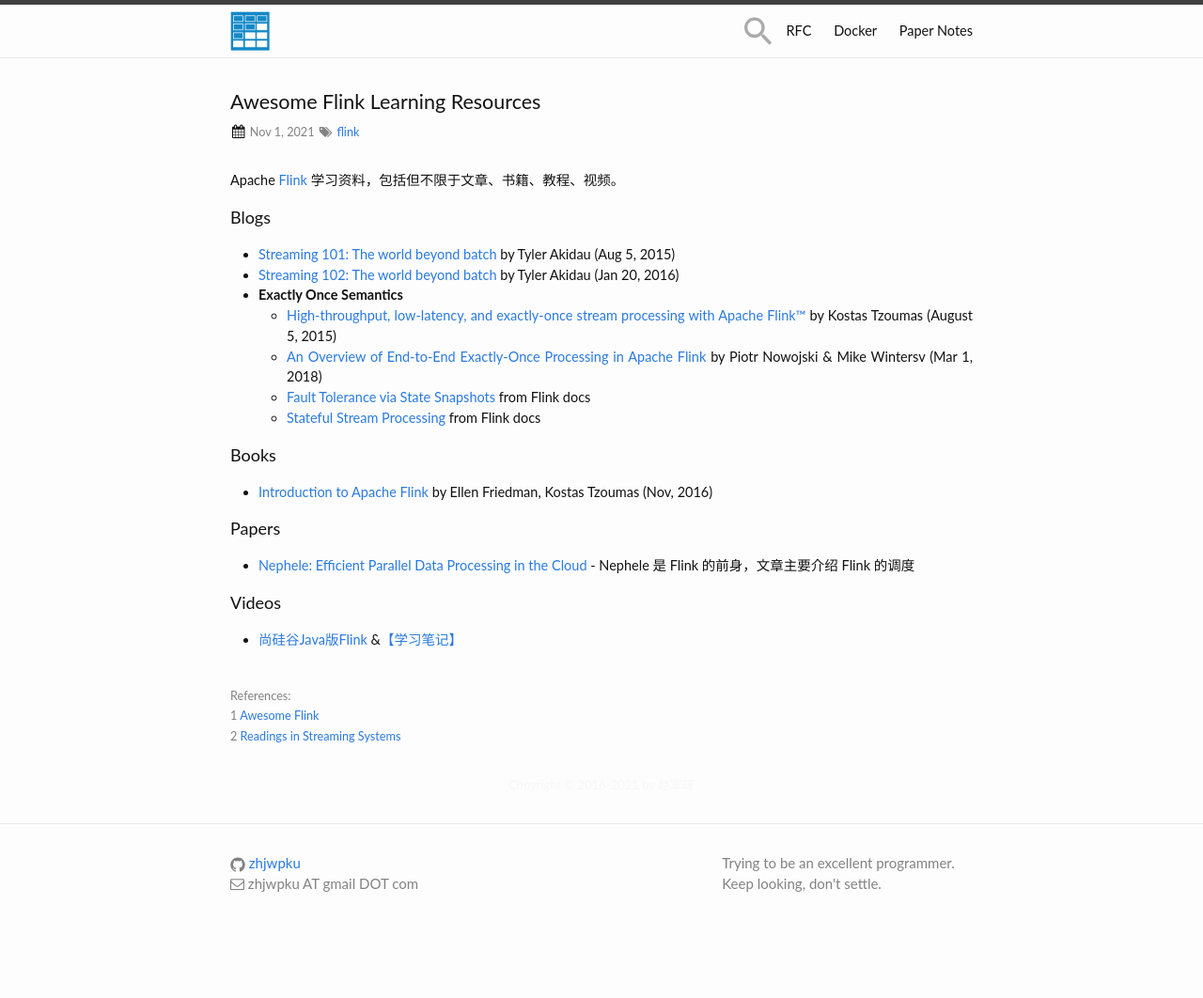
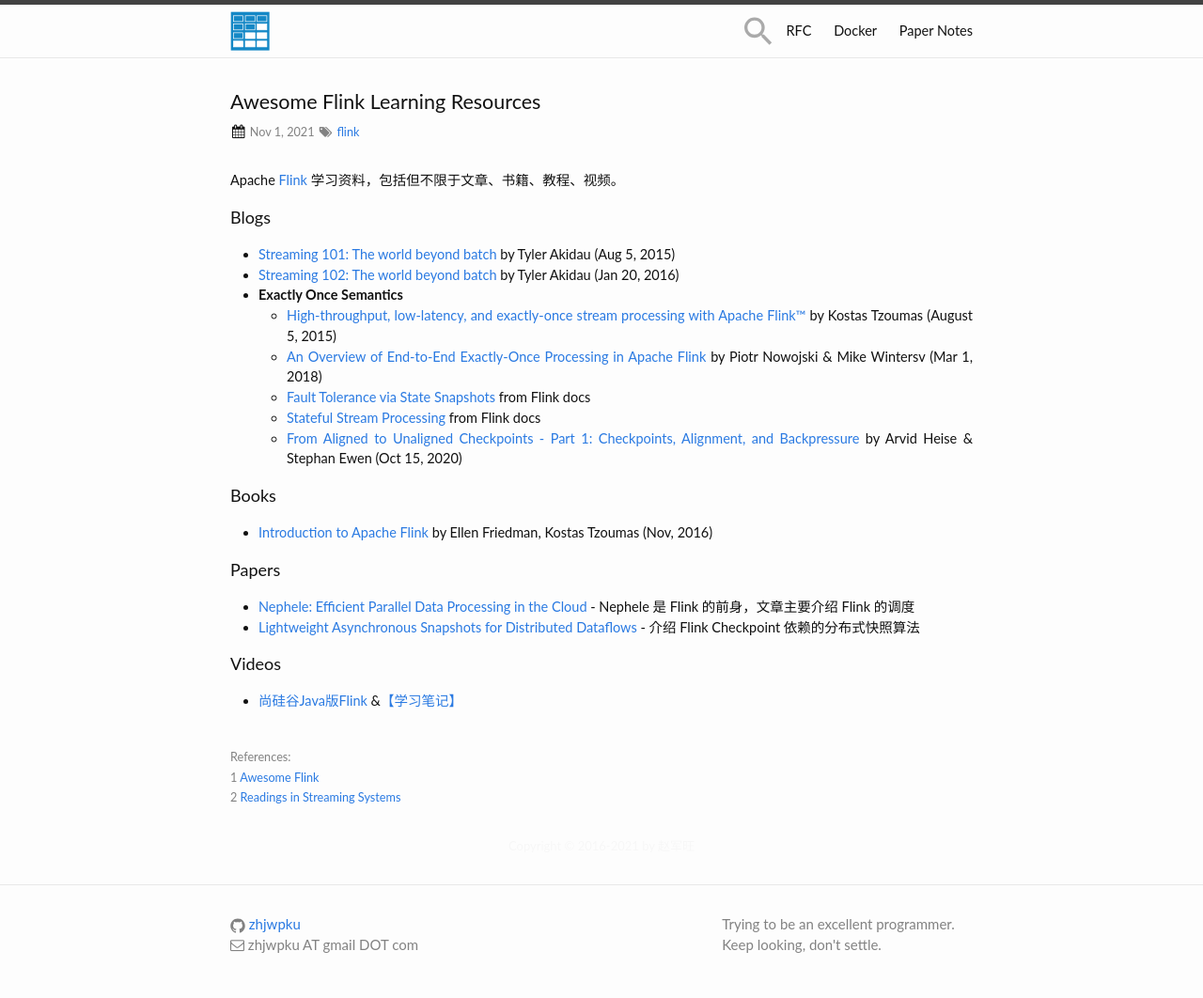
Before and after one commit to zhjwpku/zhjwpku.github.io, a Jekyll site: the page built from _posts/2021-11-02-awesome-flink.md, in a window 1280 px wide. Shown: the whole page at 94% size. Built offline with Jekyll 4.4.1, drawn with Linux system fonts in a browser that asks for light colours; comment, search, counter and statistics services are not loaded; before the commit the page ends 997 px from its top, so only the background shows below that.

Commit message:
Lightweight Asynchronous Snapshots for Distributed Dataflows
Signed-off-by: Junwang Zhao <zhjwpku@gmail.com>

```diff
--- a/_posts/2021-11-02-awesome-flink.md
+++ b/_posts/2021-11-02-awesome-flink.md
@@ -17,6 +17,7 @@
   - [An Overview of End-to-End Exactly-Once Processing in Apache Flink][end-to-end-exactly-once-apache-flink] by Piotr Nowojski & Mike Wintersv (Mar 1, 2018)
   - [Fault Tolerance via State Snapshots][fault_tolerance] from Flink docs
   - [Stateful Stream Processing][stateful-stream-processing] from Flink docs
+  - [From Aligned to Unaligned Checkpoints - Part 1: Checkpoints, Alignment, and Backpressure][from-aligned-to-unaligned-checkpoints-part-1] by Arvid Heise & Stephan Ewen (Oct 15, 2020)
 
 <h4>Books</h4>
 
@@ -25,6 +26,7 @@
 <h4>Papers</h4>
 
 - [Nephele: Efficient Parallel Data Processing in the Cloud](https://paper-notes.zhjwpku.com/scheduler/nephele.html) - Nephele 是 Flink 的前身，文章主要介绍 Flink 的调度
+- [Lightweight Asynchronous Snapshots for Distributed Dataflows](https://paper-notes.zhjwpku.com/distributedsystem/abs.html) - 介绍 Flink Checkpoint 依赖的分布式快照算法
 
 <h4>Videos</h4>
 
@@ -49,3 +51,4 @@
 [end-to-end-exactly-once-apache-flink]: https://flink.apache.org/features/2018/03/01/end-to-end-exactly-once-apache-flink.html
 [fault_tolerance]: https://nightlies.apache.org/flink/flink-docs-stable/docs/learn-flink/fault_tolerance/
 [stateful-stream-processing]: https://nightlies.apache.org/flink/flink-docs-stable/docs/concepts/stateful-stream-processing/
+[from-aligned-to-unaligned-checkpoints-part-1]: https://flink.apache.org/2020/10/15/from-aligned-to-unaligned-checkpoints-part-1.html
```
